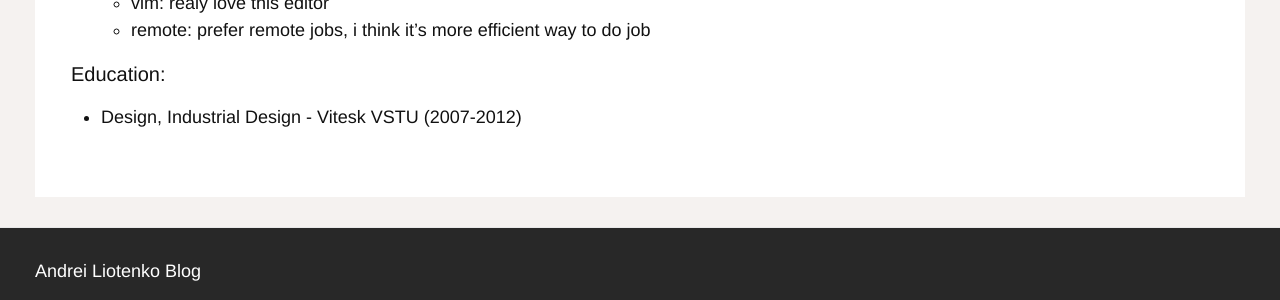
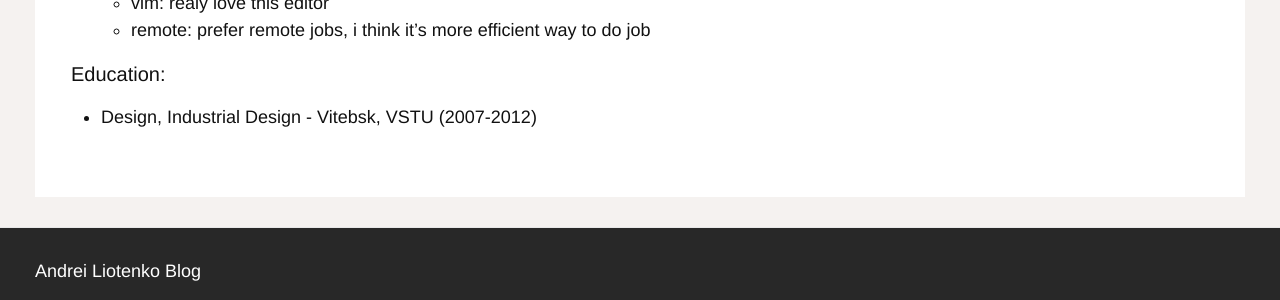
Before and after one commit to thehatter/thehatter.github.io, a Jekyll site: the page built from resume.md, in a window 1280 px wide. Shown: the part 1021-1321 px from the top of the page. Built offline with Jekyll 4.4.1, drawn with Linux system fonts in a browser that asks for light colours.

Commit message:
fix grammar

```diff
--- a/resume.md
+++ b/resume.md
@@ -29,4 +29,4 @@
   - remote: prefer remote jobs, i think it's more efficient way to do job
 
 #### Education:
-- Design, Industrial Design - Vitesk VSTU (2007-2012)
+- Design, Industrial Design - Vitebsk, VSTU (2007-2012)
```
